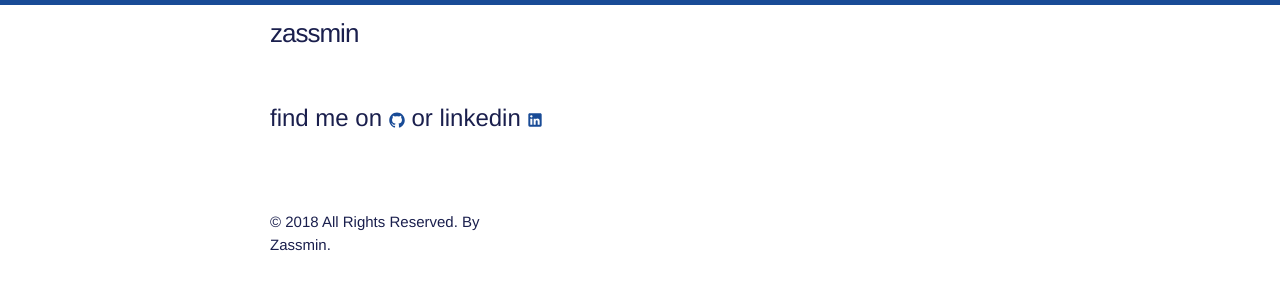
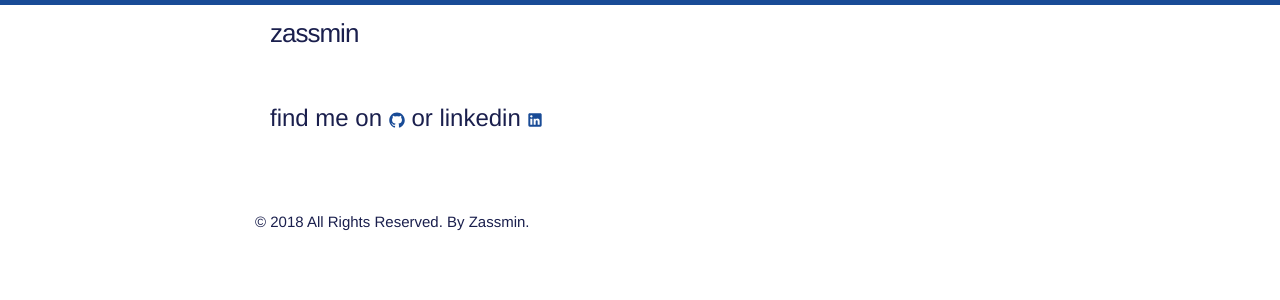
Before and after one commit to zassmin/zassmin, a Jekyll site: the page built from index.html, in a window 1280 px wide. Shown: the top 300 px of the page. Built offline with Jekyll 4.4.1, drawn with Linux system fonts in a browser that asks for light colours.

Commit message:
Update footer.html

```diff
--- a/_includes/footer.html
+++ b/_includes/footer.html
@@ -3,9 +3,7 @@
   <div class="wrapper">
 
     <div class="footer-col-wrapper">
-      <div class="footer-col footer-col-1">
-        <p>{{ site.description }}</p>
-      </div>
+      <p>{{ site.description }}</p>
     </div>
 
   </div>
```
